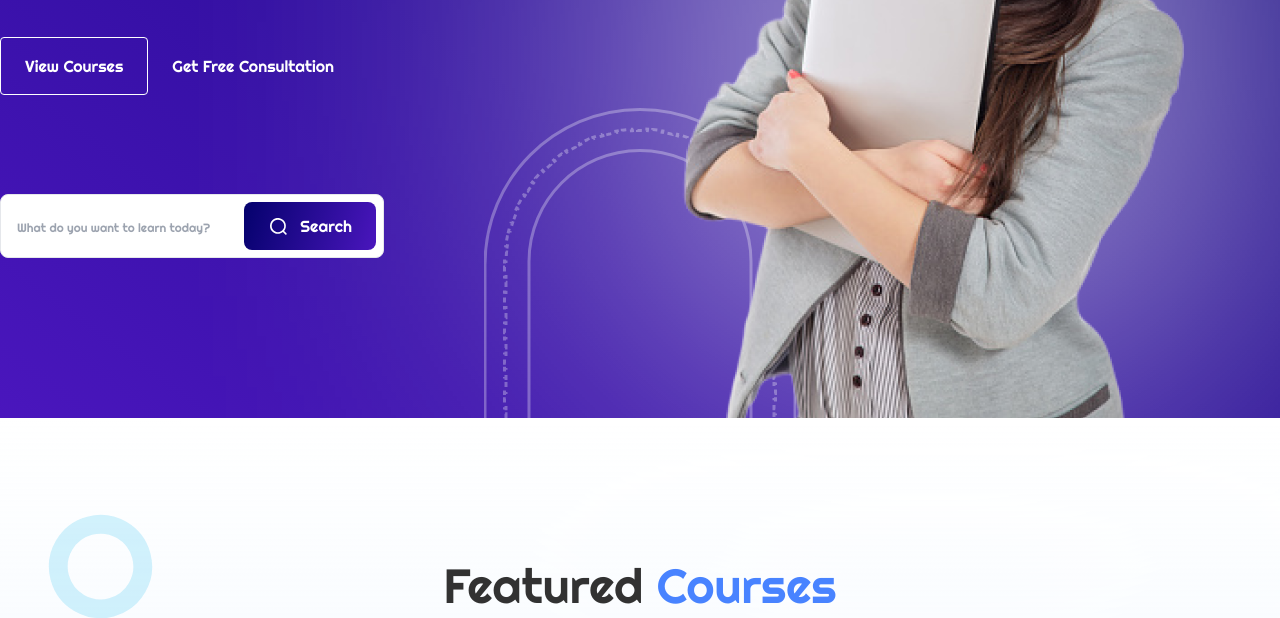
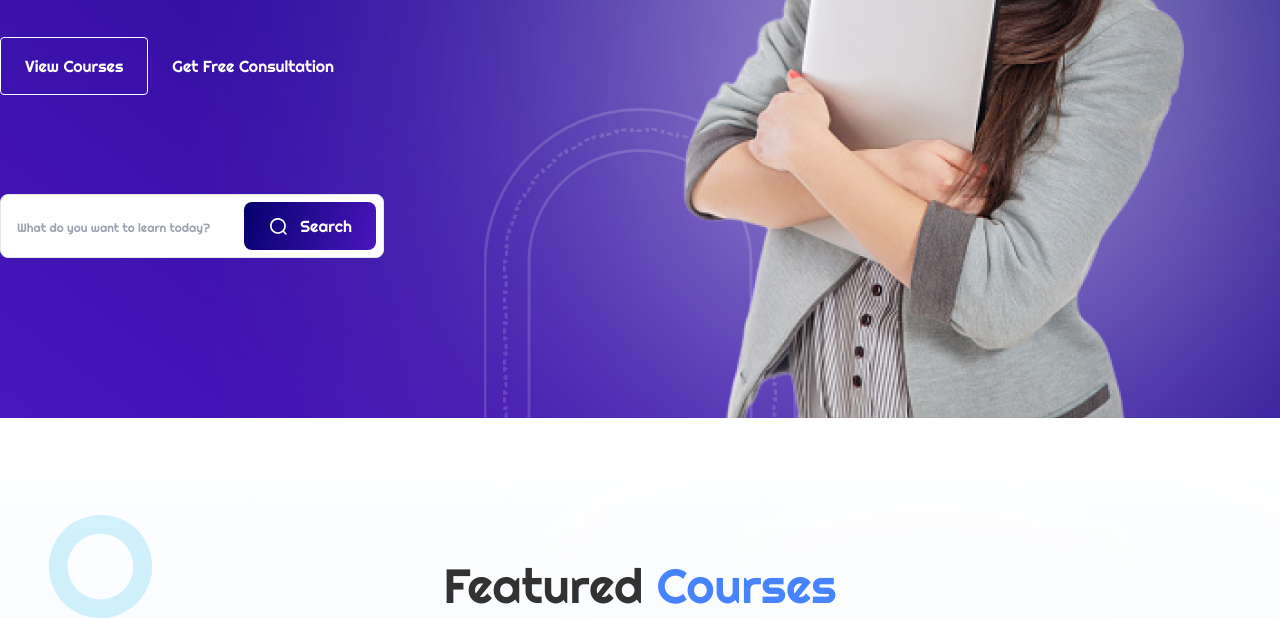
Before and after one commit to thiru-84/landing-page-tailwind, a website: page src/index.html in a window 1280 px wide. Shown: the part 661-1279 px from the top of the page. Drawn offline with Linux system fonts and the light colour scheme.

Commit message:
commit-3

```diff
--- a/src/index.html
+++ b/src/index.html
@@ -140,7 +140,7 @@
         </div>
 
 
-        <div class="absolute bottom-0 left-1/2 transform -translate-x-1/2 z-0 hidden lg:block">
+        <div class="absolute bottom-0 left-1/2 transform -translate-x-1/2 z-0 hidden lg:block opacity-50">
           <img src="./assets/svg/hero-arch.svg" alt="" />
         </div>
 
```
